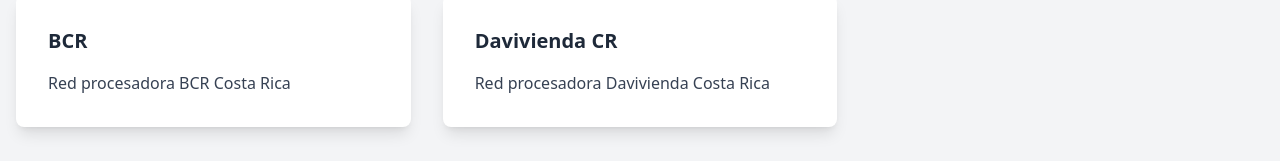
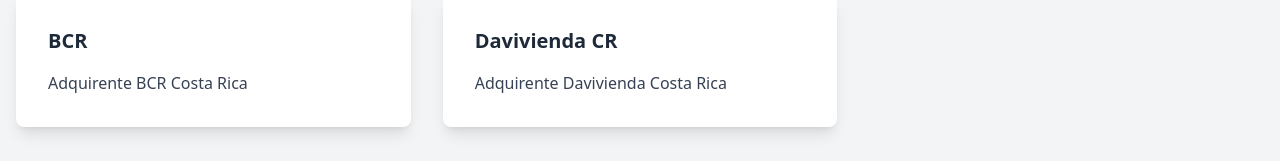
Before and after one commit to maicolcarrillo/proyecto-Interdin, a Vue app in the folder interdinCredits/: page /costa-rica in a window 1280 px wide. Shown: the part 309-470 px from the top of the page. Built offline with nearby package versions, Linux system fonts and the light colour scheme.

Commit message:
feat: correcion  Ecuador
Se actualizan stard y and Ecuador

Se cambia el mensaje en CR al seleccionar un adquirente

```diff
--- a/interdinCredits/src/components/AustroConfig.vue
+++ b/interdinCredits/src/components/AustroConfig.vue
@@ -256,8 +256,8 @@
             installments: ["0"],
             behaviors: [
                 {
-                    end: 1,
-                    start: 1,
+                    end: 0,
+                    start: 0,
                     settings: {
                         amount: {
                             max: parseFloat(maxValues.value["Corriente"] ?? 999999),
--- a/interdinCredits/src/components/DatafashConfig.vue
+++ b/interdinCredits/src/components/DatafashConfig.vue
@@ -243,8 +243,8 @@
             installments: ["0"],
             behaviors: [
                 {
-                    end: 1,
-                    start: 1,
+                    end: 0,
+                    start: 0,
                     settings: {
                         amount: {
                             max: parseFloat(maxValues.value["Corriente"] ?? 999999),
--- a/interdinCredits/src/components/MedianetConfig.vue
+++ b/interdinCredits/src/components/MedianetConfig.vue
@@ -159,8 +159,8 @@
       installments: ["0"],
       behaviors: [
         {
-          end: 1,
-          start: 1,
+          end: 0,
+          start: 0,
           settings: {
             amount: {
               max: parseFloat(maxValues.value["Corriente"] ?? 999999),
--- a/interdinCredits/src/components/creditCostaRica/parametrizacionCreditosCr.vue
+++ b/interdinCredits/src/components/creditCostaRica/parametrizacionCreditosCr.vue
@@ -15,14 +15,14 @@
                     class="group transform bg-white rounded-lg shadow-lg p-8 cursor-pointer transition-all duration-200 ease-in-out hover:scale-105 hover:bg-black">
                     <h2 class="text-xl font-bold text-gray-800 group-hover:text-white mb-4">BCR</h2>
                     <p class="text-gray-700 group-hover:text-white">
-                        Red procesadora BCR Costa Rica
+                        Adquirente BCR Costa Rica
                     </p>
                 </div>
                 <div @click="selectMessage('Davivienda CR')"
                     class="group transform bg-white rounded-lg shadow-lg p-8 cursor-pointer transition-all duration-200 ease-in-out hover:scale-105 hover:bg-black">
                     <h2 class="text-xl font-bold text-gray-800 group-hover:text-white mb-4">Davivienda CR</h2>
                     <p class="text-gray-700 group-hover:text-white">
-                        Red procesadora Davivienda Costa Rica
+                        Adquirente Davivienda Costa Rica
                     </p>
                 </div>
             </div>
```
